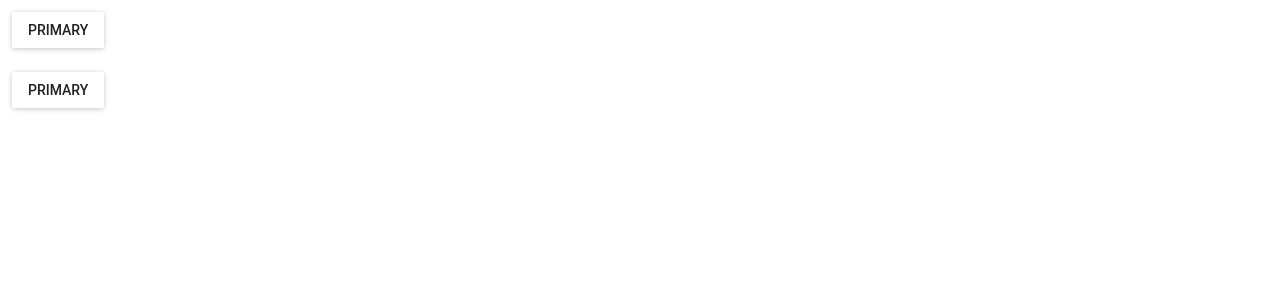
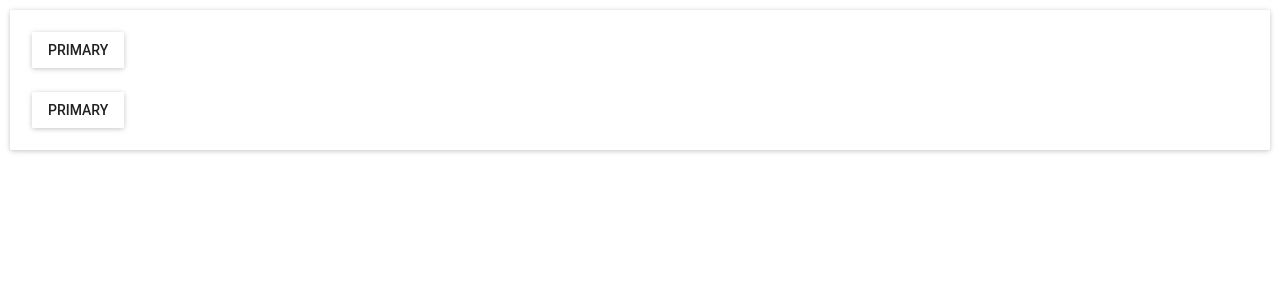
Before and after one commit to Edyta2801/exercises-reat, a React (Create React App) app: page / in a window 1280 px wide. Shown: the top 300 px of the page. Built offline with nearby package versions, Linux system fonts and the light colour scheme.

Commit message:
props.children  Paper element

```diff
--- a/src/App.js
+++ b/src/App.js
@@ -1,15 +1,16 @@
 import React from 'react'
 import Button from './Button'
+import Paper from './Paper'
 
 const App = (props) => (
-  <div>
+  <Paper>
     <Button
     onClick={()=>alert('1')}
     />
     <Button
     onClick={()=>alert('2')}
     />
-  </div>
+  </Paper>
 );
 
 
--- /dev/null
+++ b/src/Paper.js
@@ -0,0 +1,19 @@
+import React from 'react'
+
+import MuiPaper from 'material-ui/Paper'
+
+const style={
+    margin:10,
+    padding:10
+}
+
+
+const Paper = (props) => (
+    <MuiPaper
+        style={style}
+    >
+        {props.children}
+    </MuiPaper>
+)
+
+export default Paper
```
